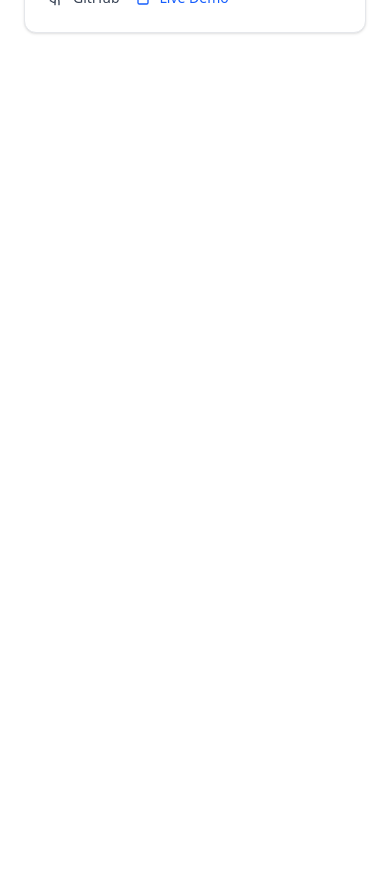
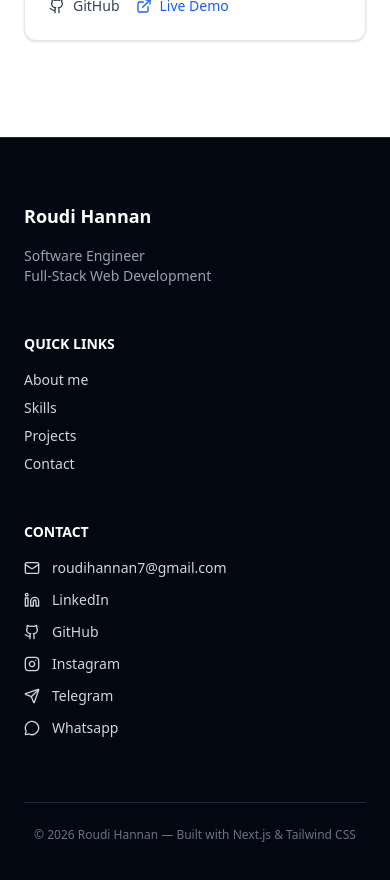
Before and after one commit to roudihannanIT/roudi-portfolio, a Next.js app: page /en/projects in a window 390 px wide. Shown: the part 1060-1940 px from the top of the page. Before the commit the page ends 1189 px from the top, so only its background shows below. Built offline with nearby package versions, Linux system fonts and the light colour scheme.

Commit message:
feat: add responsive footer with i18n support

```diff
--- a/src/app/[locale]/layout.tsx
+++ b/src/app/[locale]/layout.tsx
@@ -2,6 +2,7 @@ import "@/app/globals.css";
 import Navbar from "@/components/layout/Navbar";
 import { NextIntlClientProvider } from "next-intl";
 import { notFound } from "next/navigation";
+import Footer from "@/components/layout/Footer";
 
 type Props = {
   children: React.ReactNode;
@@ -26,6 +27,7 @@ export default async function RootLayout({ children, params }: Props) {
         <NextIntlClientProvider locale={resolvedLocale} messages={messages}>
           <Navbar />
           {children}
+          <Footer />
         </NextIntlClientProvider>
       </body>
     </html>
--- a/src/app/[locale]/page.tsx
+++ b/src/app/[locale]/page.tsx
@@ -1,4 +1,4 @@
-import HeroSection from "@/components/HeroSection";
+import HeroSection from "@/components/sections/HeroSection";
 import ProjectsSection from "@/components/sections/ProjectsSection";
 import SkillsPreview from "@/components/sections/SkillsPreview";
 
--- a/src/app/[locale]/projects/page.tsx
+++ b/src/app/[locale]/projects/page.tsx
@@ -10,7 +10,7 @@ export default function ProjectsPage() {
     <main className="min-h-screen bg-white">
       <section className="mx-auto max-w-7xl px-6 py-24">
         {/* Header */}
-        <div className="mb-14 max-w-2xl">
+        <div className="mb-16 text-center">
           <h1 className="text-4xl font-bold text-gray-900">
             {t("title")}
           </h1>
--- /dev/null
+++ b/src/components/layout/Footer.tsx
@@ -0,0 +1,142 @@
+"use client";
+
+import Link from "next/link";
+import { useTranslations } from "next-intl";
+import { Github, Linkedin, Mail, Instagram, Send, MessageCircle } from "lucide-react";
+
+export default function Footer() {
+  const t = useTranslations("footer");
+
+  return (
+    <footer className="border-t border-gray-800 bg-gray-950 text-gray-300">
+      <div className="mx-auto max-w-7xl px-6 py-16">
+        <div className="grid gap-12 md:grid-cols-3">
+
+          {/* ID */}
+          <div className="space-y-4">
+            <h3 className="text-lg font-semibold text-white">
+              Roudi Hannan
+            </h3>
+            <p className="text-sm text-gray-400">
+              {t("title")} <br />
+              {t("title2")}
+            </p>
+          </div>
+
+          {/* Quick Links */}
+          <div>
+            <h4 className="mb-4 text-sm font-semibold uppercase text-white">
+              {t("links")}
+            </h4>
+            <ul className="space-y-2 text-sm">
+              <li>
+                <Link href="/about" className="hover:text-white transition">
+                  {t("about")}
+                </Link>
+              </li>
+              <li>
+                <Link href="/skills" className="hover:text-white transition">
+                  {t("skills")}
+                </Link>
+              </li>
+              <li>
+                <Link href="/projects" className="hover:text-white transition">
+                  {t("projects")}
+                </Link>
+              </li>
+              <li>
+                <Link href="/contact" className="hover:text-white transition">
+                  {t("contact")}
+                </Link>
+              </li>
+            </ul>
+          </div>
+
+          {/* Contact */}
+          <div>
+            <h4 className="mb-4 text-sm font-semibold uppercase text-white">
+              {t("contact")}
+            </h4>
+
+            <ul className="space-y-3 text-sm">
+              <li className="flex items-center gap-3">
+                <Mail className="h-4 w-4" />
+                <a
+                  href="mailto:roudihannan7@gmail.com"
+                  className="hover:text-white transition"
+                >
+                  roudihannan7@gmail.com
+                </a>
+              </li>
+
+              <li className="flex items-center gap-3">
+                <Linkedin className="h-4 w-4" />
+                <a
+                  href="https://www.linkedin.com/in/roudi-hannan-6243a5366/"
+                  target="_blank"
+                  rel="noopener noreferrer"
+                  className="hover:text-white transition"
+                >
+                  LinkedIn
+                </a>
+              </li>
+
+              <li className="flex items-center gap-3">
+                <Github className="h-4 w-4" />
+                <a
+                  href="https://github.com/roudihannanIT"
+                  target="_blank"
+                  rel="noopener noreferrer"
+                  className="hover:text-white transition"
+                >
+                  GitHub
+                </a>
+              </li>
+
+              <li className="flex items-center gap-3">
+                <Instagram className="h-4 w-4" />
+                <a
+                  href="https://www.instagram.com/roudihannan8"
+                  target="_blank"
+                  rel="noopener noreferrer"
+                  className="hover:text-white transition"
+                >
+                  Instagram
+                </a>
+              </li>
+
+              <li className="flex items-center gap-3">
+                <Send className="h-4 w-4" />
+                <a
+                  href="https://t.me/RoudiHannan"
+                  target="_blank"
+                  rel="noopener noreferrer"
+                  className="hover:text-white transition"
+                >
+                  Telegram
+                </a>
+              </li>
+
+              <li className="flex items-center gap-3">
+                <MessageCircle className="h-4 w-4" />
+                <a
+                  href="https://wa.me/message/N7AIT4AG3XDAK1"
+                  target="_blank"
+                  rel="noopener noreferrer"
+                  className="hover:text-white transition"
+                >
+                  Whatsapp
+                </a>
+              </li>
+            </ul>
+          </div>
+        </div>
+
+        {/* Bottom Bar */}
+        <div className="mt-16 border-t border-gray-800 pt-6 text-center text-xs text-gray-500">
+          © {new Date().getFullYear()} Roudi Hannan — {t("builtWith")}
+        </div>
+      </div>
+    </footer>
+  );
+}
--- a/src/components/layout/MobileMenu.tsx
+++ b/src/components/layout/MobileMenu.tsx
@@ -9,10 +9,10 @@ export default function MobileMenu() {
   const t = useTranslations("nav");
 
   const Nav_LINKS = [
-    { label: t("about"), href: "#about" },
+    { label: t("home"), href: "/" },
     { label: t("skills"), href: "/skills" },
     { label: t("projects"), href: "/projects" },
-    { label: t("books"), href: "#books" },
+    { label: t("about"), href: "#about" },
     { label: t("contact"), href: "#contact" },
 ];
 
--- a/src/components/layout/NavbarLinks.tsx
+++ b/src/components/layout/NavbarLinks.tsx
@@ -7,10 +7,9 @@ export default function NavLinks() {
 
   const links = [
     { label: t("home"), href: "/" },
-    { label: t("about"), href: "#about" },
     { label: t("skills"), href: "/skills" },
     { label: t("projects"), href: "/projects" },
-    { label: t("books"), href: "#books" },
+    { label: t("about"), href: "#about" },
     { label: t("contact"), href: "#contact" },
   ];
 
--- a/src/components/sections/ProjectsSection.tsx
+++ b/src/components/sections/ProjectsSection.tsx
@@ -10,20 +10,28 @@ export default function ProjectsSection() {
   return (
     <section id="projects" className="py-24 bg-gray-50">
       <div className="mx-auto max-w-7xl px-6">
-        <div className="mb-12 flex items-center justify-between">
+        <div className="mb-12 text-center">
           <h2 className="text-3xl font-bold text-gray-900">
             {t("title")}
           </h2>
 
+          <p className="mt-3 text-gray-600">
+            {t("description")}
+          </p>
+        </div>
+
+        <ProjectsGrid preview />
+
+        {/* View all projects */}
+        <div className="mt-10 text-center">
           <Link
-            href="/projects"
-            className="text-sm font-medium text-blue-600 hover:text-blue-700"
+          href="/projects"
+          className="inline-flex items-center justify-center rounded-md border border-gray-900 px-6
+          py-3 text-sm font-medium text-gray-900 transition hover:bg-gray-900 hover:text-white"
           >
             {t("description")}
           </Link>
         </div>
-
-        <ProjectsGrid preview />
       </div>
     </section>
   );
--- a/src/messages/de.json
+++ b/src/messages/de.json
@@ -4,7 +4,6 @@
         "about": "über mich",
         "skills": "fähigkeiten",
         "projects": "Projekte",
-        "books": "Meine Bücher",
         "contact": "Kontakt"
     },
     "Hero": {
@@ -36,5 +35,15 @@
             "shortDescriptionKey": "Kurze Beschreibung für Projekt 2",
             "descriptionKey": "Detaillierte Beschreibung für Projekt 2"
         }
+    },
+    "footer": {
+        "links": "Schnelllinks",
+        "about": "Über mich",
+        "skills": "Fähigkeiten",
+        "projects": "Projekte",
+        "contact": "Kontakt",
+        "builtWith": "Erstellt mit Next.js & Tailwind CSS",
+        "title": "Softwareentwickler",
+        "title2": "Full-Stack Webentwicklung"
     }
 }
--- a/src/messages/en.json
+++ b/src/messages/en.json
@@ -4,7 +4,6 @@
         "about": "About",
         "skills": "Skills",
         "projects": "Projects",
-        "books": "My Books",
         "contact": "Contact"
     },
     "Hero": {
@@ -36,5 +35,15 @@
             "shortDescriptionKey": "Short description for project 2",
             "descriptionKey": "Detailed description for project 2"
         }
+    },
+    "footer": {
+        "links": "Quick Links",
+        "about": "About me",
+        "skills": "Skills",
+        "projects": "Projects",
+        "contact": "Contact",
+        "builtWith": "Built with Next.js & Tailwind CSS",
+        "title": "Software Engineer",
+        "title2": "Full-Stack Web Development"
     }
 }
```
Also changed, not shown: src/components/sections/HeroSection.tsx (renamed from src/components/HeroSection.tsx), 1 other file (tests, documents, lock files or other folders).
